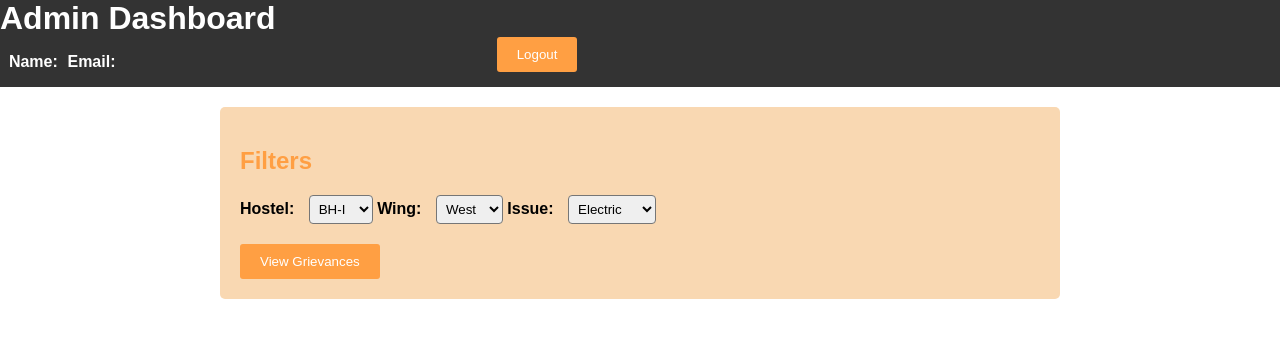
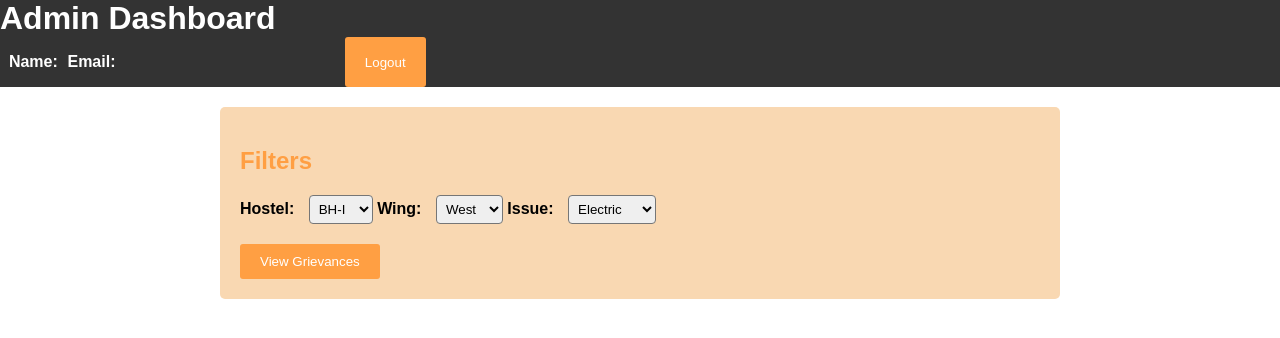
Before and after one commit to ManoharGajangi-1037/CRUD, a website: page AdminDashboard/admin.html in a window 1280 px wide. Drawn offline with Linux system fonts and the light colour scheme.

Commit message:
final commit

```diff
--- a/AdminDashboard/admin.css
+++ b/AdminDashboard/admin.css
@@ -41,14 +41,17 @@ body {
     background-color: #333;
     color: #fff;
   }
-
   .login-btn{
-       padding-left: 220%;
+       display:flex;
+       justify-content: space-around;
+       padding-left: 130%;
   }
   h1 {
     margin: 0;
   }
-
+  #logoutBtn{
+    margin-left: 10%;
+  }
   button {
     padding: 10px 20px;
     background-color: #333;
```
